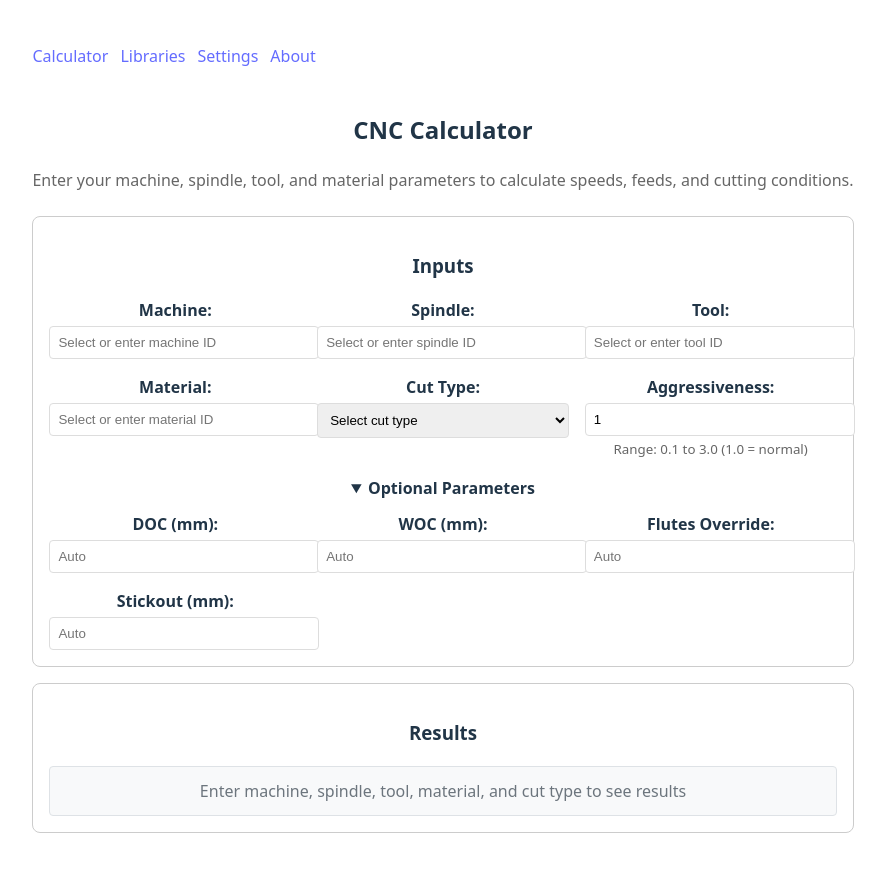
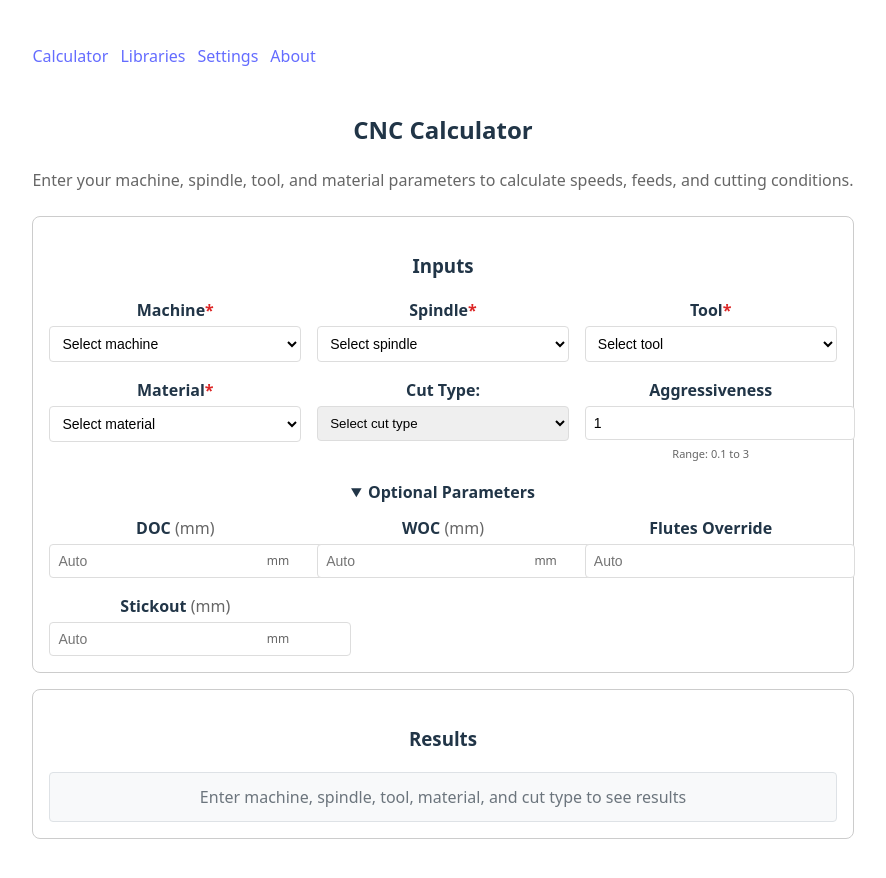
Before and after one commit to TheMrFish3D/JustTheChips, a React (Vite) app in the folder web/: page / in a window 1280 px wide. Both pictures are taken after a click on the heading "Optional Parameters". Shown: the top 878 px of the page, without its empty margins (197-1083 px from the left). Built offline with nearby package versions, Linux system fonts and the light colour scheme.

Commit message:
Implement selectors and numeric inputs with units
Co-authored-by: TheMrFish3D <50158361+TheMrFish3D@users.noreply.github.com>

```diff
--- a/web/src/components/calculator/InputsSection.tsx
+++ b/web/src/components/calculator/InputsSection.tsx
@@ -1,5 +1,7 @@
+import { materials, machines, tools, spindles } from '../../core/data/index.js'
 import type { CutType } from '../../core/data/schemas/inputs.js'
 import { useCalculatorStore } from '../../store/index.js'
+import { EntitySelector, NumericInputWithUnits } from '../ui/index.js'
 
 const cutTypes: { value: CutType; label: string }[] = [
   { value: 'slot', label: 'Slot' },
@@ -12,6 +14,31 @@ const cutTypes: { value: CutType; label: string }[] = [
 
 export function InputsSection() {
   const store = useCalculatorStore()
+
+  // Transform data for EntitySelector
+  const machineOptions = machines.map(machine => ({
+    id: machine.id,
+    label: machine.id,
+    description: `Max feed: ${machine.axis_max_feed_mm_min} mm/min, Rigidity: ${machine.rigidity_factor}`
+  }))
+
+  const spindleOptions = spindles.map(spindle => ({
+    id: spindle.id,
+    label: spindle.id,
+    description: `${spindle.rated_power_kw}kW, ${spindle.rpm_min}-${spindle.rpm_max} RPM`
+  }))
+
+  const toolOptions = tools.map(tool => ({
+    id: tool.id,
+    label: tool.id,
+    description: `${tool.diameter_mm}mm ${tool.type}, ${tool.flutes} flutes, ${tool.coating}`
+  }))
+
+  const materialOptions = materials.map(material => ({
+    id: material.id,
+    label: `${material.id} (${material.category})`,
+    description: `Vc: ${material.vc_range_m_min[0]}-${material.vc_range_m_min[1]} m/min`
+  }))
 
   return (
     <div style={{
@@ -29,64 +56,48 @@ export function InputsSection() {
       }}>
 
         {/* Machine Selection */}
-        <div>
-          <label htmlFor="machineId" style={{ display: 'block', marginBottom: '4px', fontWeight: 'bold' }}>
-            Machine:
-          </label>
-          <input
+        <EntitySelector
           id="machineId"
-            type="text"
-            placeholder="Select or enter machine ID"
-            value={store.machineId || ''}
-            onChange={(e) => store.setInput('machineId', e.target.value)}
-            style={{ width: '100%', padding: '8px', border: '1px solid #ddd', borderRadius: '4px' }}
+          label="Machine"
+          value={store.machineId}
+          options={machineOptions}
+          placeholder="Select machine"
+          onChange={(value) => store.setInput('machineId', value)}
+          required
         />
-        </div>
 
         {/* Spindle Selection */}
-        <div>
-          <label htmlFor="spindleId" style={{ display: 'block', marginBottom: '4px', fontWeight: 'bold' }}>
-            Spindle:
-          </label>
-          <input
+        <EntitySelector
           id="spindleId"
-            type="text"
-            placeholder="Select or enter spindle ID"
-            value={store.spindleId || ''}
-            onChange={(e) => store.setInput('spindleId', e.target.value)}
-            style={{ width: '100%', padding: '8px', border: '1px solid #ddd', borderRadius: '4px' }}
+          label="Spindle"
+          value={store.spindleId}
+          options={spindleOptions}
+          placeholder="Select spindle"
+          onChange={(value) => store.setInput('spindleId', value)}
+          required
         />
-        </div>
 
         {/* Tool Selection */}
-        <div>
-          <label htmlFor="toolId" style={{ display: 'block', marginBottom: '4px', fontWeight: 'bold' }}>
-            Tool:
-          </label>
-          <input
+        <EntitySelector
           id="toolId"
-            type="text"
-            placeholder="Select or enter tool ID"
-            value={store.toolId || ''}
-            onChange={(e) => store.setInput('toolId', e.target.value)}
-            style={{ width: '100%', padding: '8px', border: '1px solid #ddd', borderRadius: '4px' }}
+          label="Tool"
+          value={store.toolId}
+          options={toolOptions}
+          placeholder="Select tool"
+          onChange={(value) => store.setInput('toolId', value)}
+          required
         />
-        </div>
 
         {/* Material Selection */}
-        <div>
-          <label htmlFor="materialId" style={{ display: 'block', marginBottom: '4px', fontWeight: 'bold' }}>
-            Material:
-          </label>
-          <input
+        <EntitySelector
           id="materialId"
-            type="text"
-            placeholder="Select or enter material ID"
-            value={store.materialId || ''}
-            onChange={(e) => store.setInput('materialId', e.target.value)}
-            style={{ width: '100%', padding: '8px', border: '1px solid #ddd', borderRadius: '4px' }}
+          label="Material"
+          value={store.materialId}
+          options={materialOptions}
+          placeholder="Select material"
+          onChange={(value) => store.setInput('materialId', value)}
+          required
         />
-        </div>
 
         {/* Cut Type Selection */}
         <div>
@@ -109,23 +120,16 @@ export function InputsSection() {
         </div>
 
         {/* Aggressiveness */}
-        <div>
-          <label htmlFor="aggressiveness" style={{ display: 'block', marginBottom: '4px', fontWeight: 'bold' }}>
-            Aggressiveness:
-          </label>
-          <input
+        <NumericInputWithUnits
           id="aggressiveness"
-            type="number"
-            min="0.1"
-            max="3.0"
-            step="0.1"
+          label="Aggressiveness"
+          value={store.aggressiveness}
+          min={0.1}
+          max={3.0}
+          step={0.1}
           placeholder="1.0"
-            value={store.aggressiveness || ''}
-            onChange={(e) => store.setInput('aggressiveness', parseFloat(e.target.value) || undefined)}
-            style={{ width: '100%', padding: '8px', border: '1px solid #ddd', borderRadius: '4px' }}
+          onChange={(value) => store.setInput('aggressiveness', value)}
         />
-          <small style={{ color: '#666' }}>Range: 0.1 to 3.0 (1.0 = normal)</small>
-        </div>
 
       </div>
 
@@ -140,72 +144,51 @@ export function InputsSection() {
         }}>
 
           {/* User DOC */}
-          <div>
-            <label htmlFor="user_doc_mm" style={{ display: 'block', marginBottom: '4px', fontWeight: 'bold' }}>
-              DOC (mm):
-            </label>
-            <input
+          <NumericInputWithUnits
             id="user_doc_mm"
-              type="number"
-              min="0"
-              step="0.1"
+            label="DOC"
+            unit="mm"
+            value={store.user_doc_mm}
+            min={0}
+            step={0.1}
             placeholder="Auto"
-              value={store.user_doc_mm || ''}
-              onChange={(e) => store.setInput('user_doc_mm', parseFloat(e.target.value) || undefined)}
-              style={{ width: '100%', padding: '8px', border: '1px solid #ddd', borderRadius: '4px' }}
+            onChange={(value) => store.setInput('user_doc_mm', value)}
           />
-          </div>
 
           {/* User WOC */}
-          <div>
-            <label htmlFor="user_woc_mm" style={{ display: 'block', marginBottom: '4px', fontWeight: 'bold' }}>
-              WOC (mm):
-            </label>
-            <input
+          <NumericInputWithUnits
             id="user_woc_mm"
-              type="number"
-              min="0"
-              step="0.1"
+            label="WOC"
+            unit="mm"
+            value={store.user_woc_mm}
+            min={0}
+            step={0.1}
             placeholder="Auto"
-              value={store.user_woc_mm || ''}
-              onChange={(e) => store.setInput('user_woc_mm', parseFloat(e.target.value) || undefined)}
-              style={{ width: '100%', padding: '8px', border: '1px solid #ddd', borderRadius: '4px' }}
+            onChange={(value) => store.setInput('user_woc_mm', value)}
           />
-          </div>
 
           {/* Override Flutes */}
-          <div>
-            <label htmlFor="override_flutes" style={{ display: 'block', marginBottom: '4px', fontWeight: 'bold' }}>
-              Flutes Override:
-            </label>
-            <input
+          <NumericInputWithUnits
             id="override_flutes"
-              type="number"
-              min="1"
-              step="1"
+            label="Flutes Override"
+            value={store.override_flutes}
+            min={1}
+            step={1}
             placeholder="Auto"
-              value={store.override_flutes || ''}
-              onChange={(e) => store.setInput('override_flutes', parseInt(e.target.value) || undefined)}
-              style={{ width: '100%', padding: '8px', border: '1px solid #ddd', borderRadius: '4px' }}
+            onChange={(value) => store.setInput('override_flutes', value)}
           />
-          </div>
 
           {/* Override Stickout */}
-          <div>
-            <label htmlFor="override_stickout_mm" style={{ display: 'block', marginBottom: '4px', fontWeight: 'bold' }}>
-              Stickout (mm):
-            </label>
-            <input
+          <NumericInputWithUnits
             id="override_stickout_mm"
-              type="number"
-              min="0"
-              step="0.1"
+            label="Stickout"
+            unit="mm"
+            value={store.override_stickout_mm}
+            min={0}
+            step={0.1}
             placeholder="Auto"
-              value={store.override_stickout_mm || ''}
-              onChange={(e) => store.setInput('override_stickout_mm', parseFloat(e.target.value) || undefined)}
-              style={{ width: '100%', padding: '8px', border: '1px solid #ddd', borderRadius: '4px' }}
+            onChange={(value) => store.setInput('override_stickout_mm', value)}
           />
-          </div>
 
         </div>
       </details>
--- /dev/null
+++ b/web/src/components/ui/EntitySelector.tsx
@@ -0,0 +1,87 @@
+
+interface EntityOption {
+  id: string
+  label: string
+  description?: string
+}
+
+interface EntitySelectorProps {
+  id: string
+  label: string
+  value?: string
+  options: EntityOption[]
+  placeholder?: string
+  onChange: (value: string) => void
+  error?: string
+  required?: boolean
+  ariaDescribedBy?: string
+}
+
+export function EntitySelector({
+  id,
+  label,
+  value = '',
+  options,
+  placeholder = 'Select an option',
+  onChange,
+  error,
+  required = false,
+  ariaDescribedBy
+}: EntitySelectorProps) {
+  const errorId = error ? `${id}-error` : undefined
+  const describedBy = [ariaDescribedBy, errorId].filter(Boolean).join(' ') || undefined
+
+  return (
+    <div>
+      <label
+        htmlFor={id}
+        style={{
+          display: 'block',
+          marginBottom: '4px',
+          fontWeight: 'bold',
+          color: error ? '#dc2626' : 'inherit'
+        }}
+      >
+        {label}
+        {required && <span aria-label="required" style={{ color: '#dc2626' }}>*</span>}
+      </label>
+      <select
+        id={id}
+        value={value}
+        onChange={(e) => onChange(e.target.value)}
+        required={required}
+        aria-describedby={describedBy}
+        aria-invalid={error ? 'true' : 'false'}
+        style={{
+          width: '100%',
+          padding: '8px',
+          border: `1px solid ${error ? '#dc2626' : '#ddd'}`,
+          borderRadius: '4px',
+          backgroundColor: 'white',
+          fontSize: '14px',
+          cursor: 'pointer'
+        }}
+      >
+        <option value="">{placeholder}</option>
+        {options.map((option) => (
+          <option key={option.id} value={option.id} title={option.description}>
+            {option.label}
+          </option>
+        ))}
+      </select>
+      {error && (
+        <div
+          id={errorId}
+          role="alert"
+          style={{
+            marginTop: '4px',
+            fontSize: '12px',
+            color: '#dc2626'
+          }}
+        >
+          {error}
+        </div>
+      )}
+    </div>
+  )
+}
--- /dev/null
+++ b/web/src/components/ui/NumericInputWithUnits.tsx
@@ -0,0 +1,139 @@
+import type React from 'react'
+
+interface NumericInputWithUnitsProps {
+  id: string
+  label: string
+  value?: number | string
+  unit?: string
+  min?: number
+  max?: number
+  step?: number
+  placeholder?: string
+  onChange: (value: number | undefined) => void
+  error?: string
+  warning?: string
+  required?: boolean
+  ariaDescribedBy?: string
+}
+
+export function NumericInputWithUnits({
+  id,
+  label,
+  value = '',
+  unit,
+  min,
+  max,
+  step = 0.1,
+  placeholder,
+  onChange,
+  error,
+  warning,
+  required = false,
+  ariaDescribedBy
+}: NumericInputWithUnitsProps) {
+  const errorId = error ? `${id}-error` : undefined
+  const warningId = warning ? `${id}-warning` : undefined
+  const unitId = unit ? `${id}-unit` : undefined
+  const describedBy = [ariaDescribedBy, unitId, warningId, errorId].filter(Boolean).join(' ') || undefined
+
+  const handleChange = (e: React.ChangeEvent<HTMLInputElement>) => {
+    const inputValue = e.target.value
+    if (inputValue === '') {
+      onChange(undefined)
+    } else {
+      const numValue = parseFloat(inputValue)
+      if (!isNaN(numValue)) {
+        onChange(numValue)
+      }
+    }
+  }
+
+  return (
+    <div>
+      <label
+        htmlFor={id}
+        style={{
+          display: 'block',
+          marginBottom: '4px',
+          fontWeight: 'bold',
+          color: error ? '#dc2626' : 'inherit'
+        }}
+      >
+        {label}
+        {required && <span aria-label="required" style={{ color: '#dc2626' }}>*</span>}
+        {unit && <span style={{ fontWeight: 'normal', color: '#666' }}> ({unit})</span>}
+      </label>
+      <div style={{ position: 'relative' }}>
+        <input
+          id={id}
+          type="number"
+          min={min}
+          max={max}
+          step={step}
+          placeholder={placeholder}
+          value={value}
+          onChange={handleChange}
+          required={required}
+          aria-describedby={describedBy}
+          aria-invalid={error ? 'true' : 'false'}
+          style={{
+            width: '100%',
+            padding: '8px',
+            paddingRight: unit ? '40px' : '8px',
+            border: `1px solid ${error ? '#dc2626' : warning ? '#f59e0b' : '#ddd'}`,
+            borderRadius: '4px',
+            fontSize: '14px'
+          }}
+        />
+        {unit && (
+          <span
+            id={unitId}
+            style={{
+              position: 'absolute',
+              right: '12px',
+              top: '50%',
+              transform: 'translateY(-50%)',
+              color: '#666',
+              fontSize: '12px',
+              pointerEvents: 'none'
+            }}
+            aria-hidden="true"
+          >
+            {unit}
+          </span>
+        )}
+      </div>
+      {warning && !error && (
+        <div
+          id={warningId}
+          role="alert"
+          style={{
+            marginTop: '4px',
+            fontSize: '12px',
+            color: '#f59e0b'
+          }}
+        >
+          ⚠️ {warning}
+        </div>
+      )}
+      {error && (
+        <div
+          id={errorId}
+          role="alert"
+          style={{
+            marginTop: '4px',
+            fontSize: '12px',
+            color: '#dc2626'
+          }}
+        >
+          {error}
+        </div>
+      )}
+      {min !== undefined && max !== undefined && (
+        <small style={{ color: '#666', fontSize: '11px' }}>
+          Range: {min} to {max}
+        </small>
+      )}
+    </div>
+  )
+}
--- /dev/null
+++ b/web/src/components/ui/index.ts
@@ -0,0 +1,2 @@
+export { EntitySelector } from './EntitySelector.js'
+export { NumericInputWithUnits } from './NumericInputWithUnits.js'
```
Lines whose indentation alone changed are shown as unchanged.
